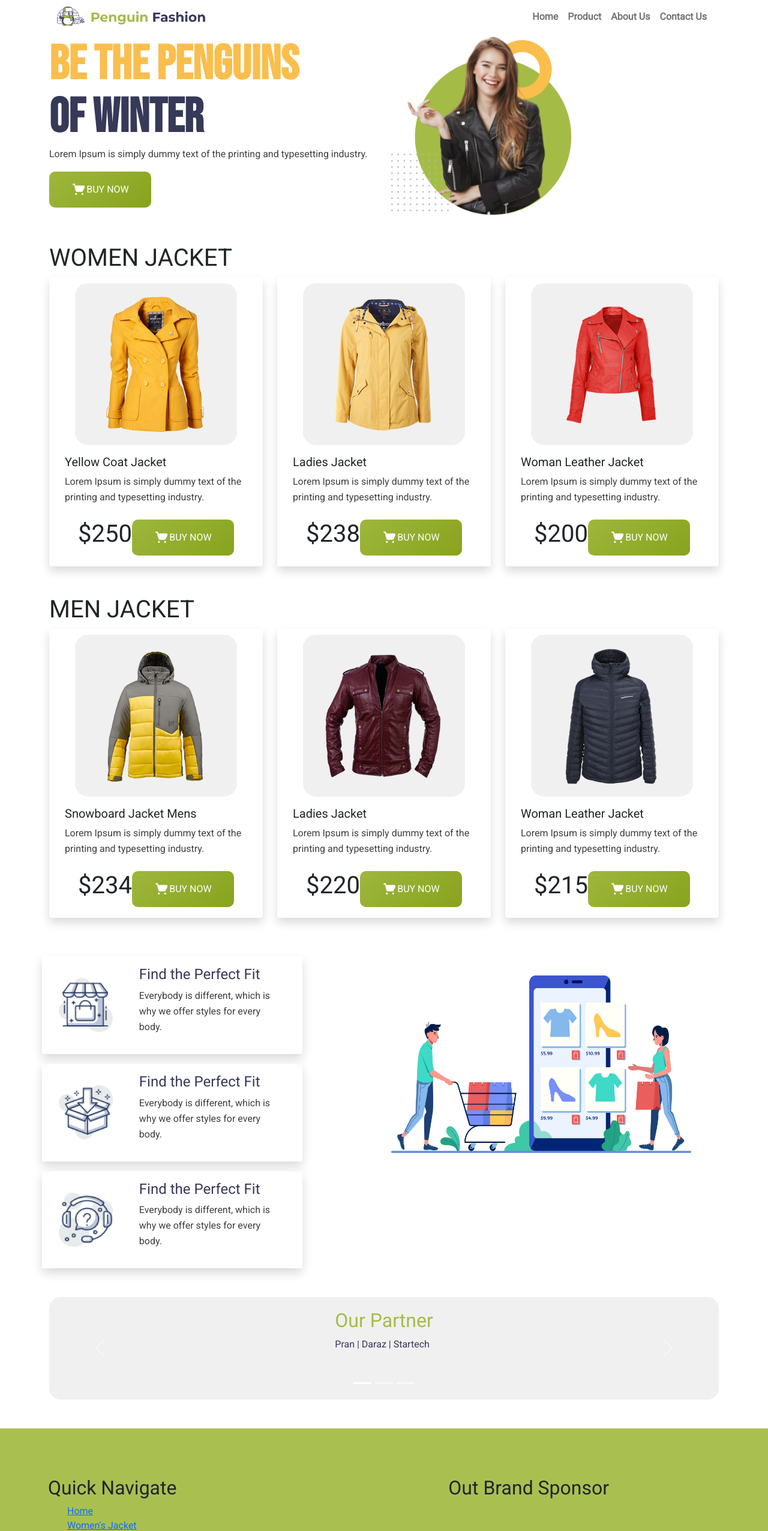
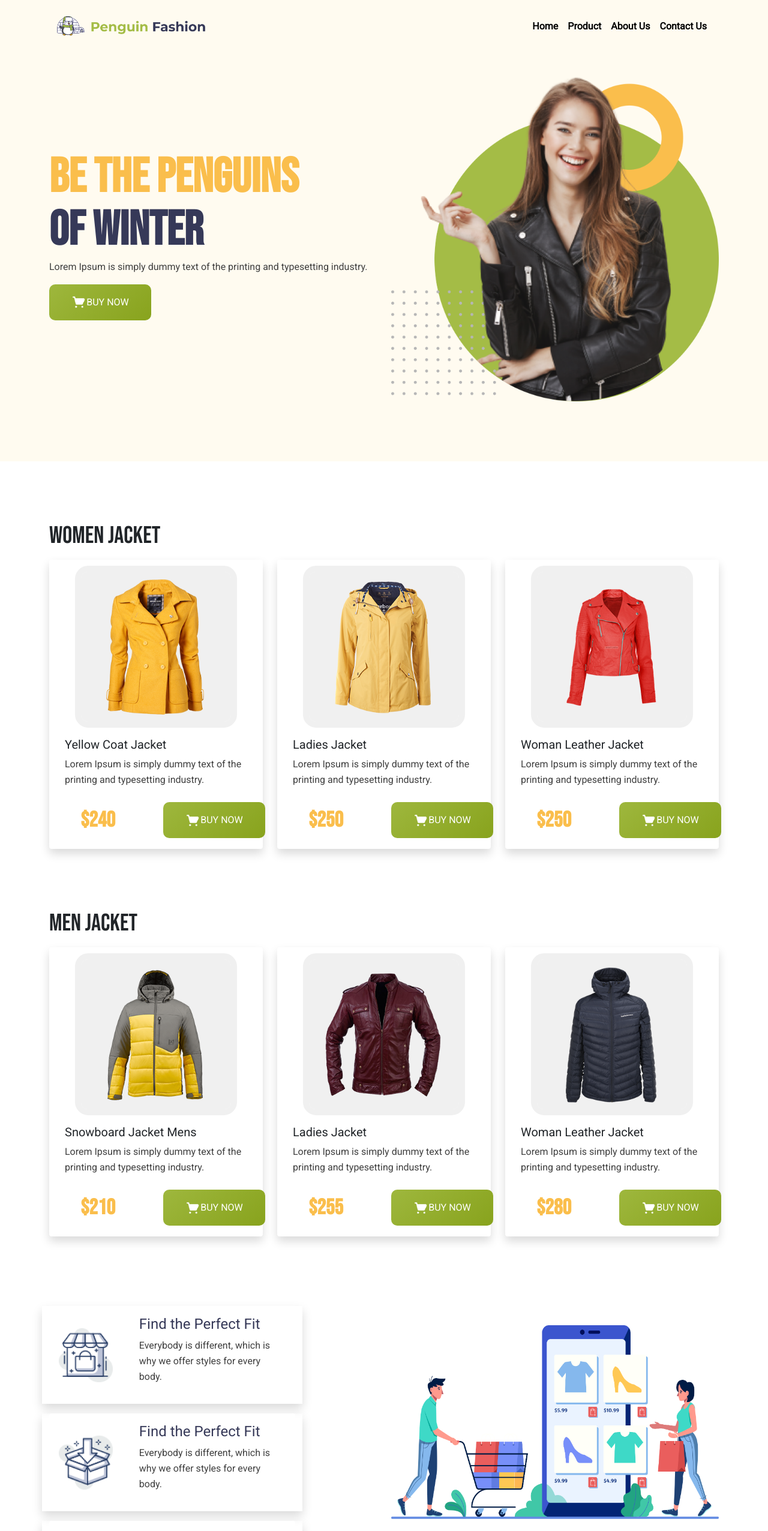
Before and after one commit to NaimMorshed/PH-Assignment-2, a plain HTML site: page index.html in a window 1280 px wide. Shown: the top 2552 px of the page at 60% size. Drawn offline with nearby package versions, Linux system fonts and the light colour scheme.

Commit message:
Project complete

```diff
--- a/index.html
+++ b/index.html
@@ -12,31 +12,37 @@
     <title>Penguin Fasion</title>
 </head>
 <body>
-    <header class="custom-container container">
-        <section class="nav-bar">       <!--NAV-BAR-->
-            <nav class="navbar navbar-expand-lg navbar-light">
+    <header>
+      <section class="container pt-3">
+
+          <section class="nav-bar" id="home">       <!--NAV-BAR-->
+            <nav class="navbar navbar-expand-lg">
               <div class="container-fluid">
                 <img src="Logo/logo.png" alt="Penguin Fasion" width="250px">
-                  <div class="collapse navbar-collapse d-flex justify-content-end" id="navbarNav">
-                    <ul class="navbar-nav custom-nav-ul">
+                <button class="navbar-toggler" type="button" data-bs-toggle="collapse" data-bs-target="#navbarNav" aria-controls="navbarNav" aria-expanded="false" aria-label="Toggle navigation">
+                  <span class="navbar-toggler-icon"></span>
+                </button>
+                <div class="collapse navbar-collapse justify-content-end" id="navbarNav">
+                  <ul class="navbar-nav">
                     <li class="nav-item">
-                        <a class="nav-link" href="#">Home</a>
+                      <a class="nav-link navigation-item" href="#">Home</a>
                     </li>
                     <li class="nav-item">
-                        <a class="nav-link" href="#">Product</a>
+                      <a class="nav-link navigation-item" href="#">Product</a>
                     </li>
                     <li class="nav-item">
-                        <a class="nav-link" href="#">About Us</a>
+                      <a class="nav-link navigation-item" href="#">About Us</a>
                     </li>
                     <li class="nav-item">
-                        <a class="nav-link" href="#">Contact Us</a>
+                      <a class="nav-link navigation-item" href="#">Contact Us</a>
                     </li>
                   </ul>
                 </div>
               </div>
             </nav>
           </section>
-        <section class="row d-flex justify-content-center align-items-center">  <!--MASK-->
+
+        <section class="row d-flex justify-content-center align-items-center pt-5 padding-bottom">  <!--MASK-->
             <div class="col-md-6">
                 <h1 class="bebas-neue color-yellow">BE THE PENGUINS</h1>
                 <h1 class="bebas-neue color-secondary">OF WINTER</h1>
@@ -44,13 +50,15 @@
                 <button type="button" class="d-flex justify-content-center align-items-center"><img src="Logo/cart.png" width="25px" alt=""> BUY NOW</button>
             </div>
             <div class="col-md-6">
-                <img src="images/avatar.png" alt="" width="300px">
+                <img class="img-fluid" src="images/avatar.png" alt="">
             </div>
         </section>
+        </section>
     </header>
+
     <main class="container">
-        <section class="mt-5">      <!--WOMENS JACKET-->
-            <h1>WOMEN JACKET</h1>
+        <section class="margin-top" id="women">      <!--WOMENS JACKET-->
+            <h1 class="mb-3">WOMEN JACKET</h1>
             <div class="row row-cols-1 row-cols-md-3 g-4">
                 <div class="col">
                   <div class="card custom-card shadow h-100 d-flex justify-content-center align-items-center">
@@ -59,9 +67,11 @@
                       <h5 class="card-title">Yellow Coat Jacket </h5>
                       <p class="card-text">Lorem Ipsum is simply dummy text of the printing and typesetting industry.</p>
                     </div>
-                    <footer class="card-footer custom-footer d-flex justify-content-between">
-                        <h1>$250</h1>
-                        <button type="button" class="d-flex justify-content-center align-items-center"><img src="Logo/cart.png" width="25px" alt=""> BUY NOW</button>
+                    <footer class="card-footer custom-footer">
+                        <div class="row">
+                          <div class="col-md-6 mt-auto"><h1 class="dollar">$240</h1></div>
+                          <div class="col-md-6"><button type="button" class="d-flex justify-content-center align-items-center"><img src="Logo/cart.png" width="25px" alt=""> BUY NOW</button></div>
+                        </div>
                     </footer>
                   </div>
                 </div>
@@ -72,10 +82,12 @@
                       <h5 class="card-title">Ladies Jacket </h5>
                       <p class="card-text">Lorem Ipsum is simply dummy text of the printing and typesetting industry.</p>
                     </div>
-                    <div class="card-footer custom-footer d-flex justify-content-between">
-                        <h1>$238</h1>
-                        <button type="button" class="d-flex justify-content-center align-items-center"><img src="Logo/cart.png" width="25px" alt=""> BUY NOW</button>
+                    <footer class="card-footer custom-footer">
+                      <div class="row">
+                        <div class="col-md-6 mt-auto"><h1 class="dollar">$250</h1></div>
+                        <div class="col-md-6"><button type="button" class="d-flex justify-content-center align-items-center"><img src="Logo/cart.png" width="25px" alt=""> BUY NOW</button></div>
                       </div>
+                  </footer>
                   </div>
                 </div>
                 <div class="col">
@@ -85,16 +97,18 @@
                       <h5 class="card-title">Woman Leather Jacket </h5>
                       <p class="card-text">Lorem Ipsum is simply dummy text of the printing and typesetting industry.</p>
                     </div>
-                    <div class="card-footer custom-footer d-flex justify-content-between">
-                        <h1>$200</h1>
-                        <button type="button" class="d-flex justify-content-center align-items-center"><img src="Logo/cart.png" width="25px" alt=""> BUY NOW</button>                    </div>
+                    <footer class="card-footer custom-footer">
+                      <div class="row">
+                        <div class="col-md-6 mt-auto"><h1 class="dollar">$250</h1></div>
+                        <div class="col-md-6"><button type="button" class="d-flex justify-content-center align-items-center"><img src="Logo/cart.png" width="25px" alt=""> BUY NOW</button></div>
                       </div>
+                  </footer>
                 </div>
               </div>
         </section>
 
-        <section class="mt-5">      <!--MENS JACKET-->
-            <h1>MEN JACKET</h1>
+        <section class="margin-top" id="men">      <!--MENS JACKET-->
+            <h1 class="mb-3">MEN JACKET</h1>
             <div class="row row-cols-1 row-cols-md-3 g-4">
                 <div class="col">
                   <div class="card custom-card shadow h-100 d-flex justify-content-center align-items-center">
@@ -103,9 +117,12 @@
                       <h5 class="card-title">Snowboard Jacket Mens</h5>
                       <p class="card-text">Lorem Ipsum is simply dummy text of the printing and typesetting industry.</p>
                     </div>
-                    <footer class="card-footer custom-footer d-flex justify-content-between">
-                        <h1>$234</h1>
-                        <button type="button" class="d-flex justify-content-center align-items-center"><img src="Logo/cart.png" width="25px" alt=""> BUY NOW</button>                    </footer>
+                    <footer class="card-footer custom-footer">
+                      <div class="row">
+                        <div class="col-md-6 mt-auto"><h1 class="dollar">$210</h1></div>
+                        <div class="col-md-6"><button type="button" class="d-flex justify-content-center align-items-center"><img src="Logo/cart.png" width="25px" alt=""> BUY NOW</button></div>
+                      </div>
+                  </footer>
                   </div>
                 </div>
                 <div class="col">
@@ -115,9 +132,12 @@
                       <h5 class="card-title">Ladies Jacket </h5>
                       <p class="card-text">Lorem Ipsum is simply dummy text of the printing and typesetting industry.</p>
                     </div>
-                    <div class="card-footer custom-footer d-flex justify-content-between">
-                        <h1>$220</h1>
-                        <button type="button" class="d-flex justify-content-center align-items-center"><img src="Logo/cart.png" width="25px" alt=""> BUY NOW</button>                    </div>
+                    <footer class="card-footer custom-footer">
+                      <div class="row">
+                        <div class="col-md-6 mt-auto"><h1 class="dollar">$255</h1></div>
+                        <div class="col-md-6"><button type="button" class="d-flex justify-content-center align-items-center"><img src="Logo/cart.png" width="25px" alt=""> BUY NOW</button></div>
+                      </div>
+                  </footer>
                   </div>
                 </div>
                 <div class="col">
@@ -127,17 +147,20 @@
                       <h5 class="card-title">Woman Leather Jacket </h5>
                       <p class="card-text">Lorem Ipsum is simply dummy text of the printing and typesetting industry.</p>
                     </div>
-                    <div class="card-footer custom-footer d-flex justify-content-between">
-                        <h1>$215</h1>
-                        <button type="button" class="d-flex justify-content-center align-items-center"><img src="Logo/cart.png" width="25px" alt=""> BUY NOW</button>                    </div>
+                    <footer class="card-footer custom-footer">
+                      <div class="row">
+                        <div class="col-md-6 mt-auto"><h1 class="dollar">$280</h1></div>
+                        <div class="col-md-6"><button type="button" class="d-flex justify-content-center align-items-center"><img src="Logo/cart.png" width="25px" alt=""> BUY NOW</button></div>
+                      </div>
+                  </footer>
                   </div>
                 </div>
               </div>
         </section>
 
-        <section class="row mt-5">      <!--BIG-PIC-->
+        <section class="row margin-top" id="grocery">      <!--BIG-PIC-->
             <div class="col-md-6 mt-3">
-                <div class="card w-75" style="border: none; border-radius: 25px;">
+                <div class="card w-75 big-pic-card" style="border: none; border-radius: 25px;">
                     <div class="row p-3 d-flex justify-content-center align-items-center shadow">
                         <div class="col-md-4">
                             <img src="Logo/house.png" alt="" width="90px" height="90px">
@@ -149,7 +172,7 @@
                     </div>
                 </div>
 
-                <div class="card w-75 mt-3" style="border: none;">
+                <div class="card w-75 mt-3 big-pic-card" style="border: none;">
                     <div class="row p-3 d-flex justify-content-center align-items-center shadow">
                         <div class="col-md-4">
                             <img src="Logo/box.png" alt="" width="90px" height="90px">
@@ -161,7 +184,7 @@
                     </div>
                 </div>
 
-                <div class="card w-75 mt-3" style="border: none;">
+                <div class="card w-75 mt-3 big-pic-card" style="border: none;">
                     <div class="row p-3 d-flex justify-content-center align-items-center shadow">
                         <div class="col-md-4">
                             <img src="Logo/contact.png" alt="" width="90px" height="90px">
@@ -174,11 +197,11 @@
                 </div>
             </div>
             <div class="col-md-6 mt-5">
-                <img src="Logo/big-pic.png" alt="" style="max-width: 500px;">
+                <img class="img-fluid" src="Logo/big-pic.png" alt="">
             </div>
         </section>
 
-        <section class="mt-5">      <!--CAROUSEL-->
+        <section class="margin-top">      <!--CAROUSEL-->
           <div id="carouselExampleIndicators" class="carousel slide" data-bs-ride="carousel">
             <ol class="carousel-indicators">
               <li data-bs-target="#carouselExampleIndicators" data-bs-slide-to="0" class="active"></li>
@@ -186,22 +209,31 @@
               <li data-bs-target="#carouselExampleIndicators" data-bs-slide-to="2"></li>
             </ol>
             <div class="carousel-inner">
-                  <div class="carousel-item active d-flex justify-content-center align-items-center custom-carousel">
-                    <div class="column">
-                        <div class="row-md-2"><h2 class="color-primary">Join Our Facebook Group</h2></div>
-                        <div class="row-md-2"><a class="color-secondary" href="" style="text-decoration: none;">CLICK HERE</a></div>
+              <div class="carousel-item active">
+                <div class="custom-carousel flex-column">
+                  <h1>Join Us</h1>
+                    <ul>
+                      <li><a href="https://www.facebook.com/groups/completewebdevelopment3" target="_blank"><img src="Logo/facebook.png" alt=""></a></li>
+                      <li><a href="https://www.linkedin.com/in/jhankar/" target="_blank"><img src="Logo/linkedin.png" alt=""></a></li>
+                      <li><a href="https://www.instagram.com/jhankarmahbub/" target="_blank"><img src="Logo/instagram.png" alt=""></a></li>
+                    </ul>
                 </div>
               </div>
-                  <div class="carousel-item active d-flex justify-content-center align-items-center custom-carousel">
-                    <div class="column">
-                        <div class="row-md-2"><h2>Visit Our Showroom</h2></div>
-                        <div class="row-md-2"><a href="">Mohakhali, Dhaka</a></div>
+              <div class="carousel-item">
+                <div class="custom-carousel-2 flex-column">
+                  <h1>Contact Us</h1>
+                  <ul>
+                    <p><img src="Logo/phone.png" alt="">+8801320976430</p>
+                    <p><img src="Logo/pin.png" alt="">Official: programming.hero1@gmail.com</p>
+                  </ul>
                 </div>
               </div>
-                  <div class="carousel-item active d-flex justify-content-center align-items-center custom-carousel">
-                    <div class="column">
-                        <div class="row-md-2 color-primary"><h2>Our Partner</h2></div>
-                        <div class="row-md-2"><a href="" class="color-secondary" style="text-decoration: none;">Pran | Daraz | Startech</a></div>
+              <div class="carousel-item">
+                <div class="custom-carousel flex-column">
+                  <h1>Visit our showroom</h1>
+                  <ul>
+                    <p><img src="Logo/pin.png" alt="">152/1 Mohakhali WirelessGate, Dhaka 1212</p>
+                  </ul>
                 </div>
               </div>
             </div>
@@ -215,28 +247,59 @@
             </a>
           </div>
         </section>
+
     </main>
 
-    <footer class="mt-5 foot">
+    <footer class="margin-top foot">    <!--FOOTER-->
         <div class="row">
-            <div class="col-md-7">
-                <h2>Quick Navigate</h2>
-                <ul>
-                    <li><a href="">Home</a></li>
-                    <li><a href="">Women's Jacket</a></li>
-                    <li><a href="">Mens's Jacket</a></li>
-                    <li><a href="">End</a></li>
+            <div class="col-md-4 d-flex justify-content-center align-items-center border-right">
+              <div>
+                <h2 class="quick-navigate-header">Quick Navigate</h2>
+                <ul class="footer-nav">
+                  <li><a href="#home">Home</a></li>
+                  <li><a href="#women">Women's Jacket</a></li>
+                  <li><a href="#men">Mens's Jacket</a></li>
+                  <li><a href="#grocery">Grocery</a></li>
+                  <li><a href="#end">Partner</a></li>
                 </ul>
               </div>
-            <div class="col-md-4">
-                <h2>Out Brand Sponsor</h2>
+            </div>
 
+            <div class="col-md-4 d-flex justify-content-center align-items-center border-right" id="end">
+              <div>
+                <h2 class="quick-navigate-header">Our Brand Sponsor</h2>
+                <ul class="brand custom-grid">
+                  <li><a href="https://www.amazon.com" target="_blank"><img src="Logo/amazon.png" alt="" width="100px"></a></li>
+                  <li><a href="https://www.flipkart.com" target="_blank"><img src="Logo/flipkart.png" alt="" width="100px"></a></li>
+                  <li><a href="https://www.alibaba.com" target="_blank"><img src="Logo/alibaba.png" alt="" width="80px"></a></li>
+                  <li><a href="https://www.unilever.com" target="_blank"><img src="Logo/unilever.png" alt="" width="60px"></a></li>
+                  <li><a href="https://www.nivea.com" target="_blank"><img src="Logo/nivea.png" alt="" width="80px"></a></li>
+                  <li><a href="https://www.ebay.com" target="_blank"><img src="Logo/ebay.png" alt="" width="80px"></a></li>
+                </ul>
               </div>
+            </div>
+
+
+            <div class="col-md-4 d-flex justify-content-center align-items-center">
+              <div class="margin-left">
+                <h2 class="quick-navigate-header">Help</h2>
+                <ul class="footer-nav">
+                  <li><a href="#home">Payment</a></li>
+                  <li><a href="#women">Cancellation & Return</a></li>
+                  <li><a href="#men">Terms & Condition</a></li>
+                  <li><a href="#grocery">About Penguin Fasion</a></li>
+                  <li><a href="#end">Privacy policy</a></li>
+                </ul>
+              </div>
+            </div>
+
+
         </div>
     </footer>
 
 
 
+    <p class="copyright"><a href="#">Privacy Policy</a> &nbsp;&nbsp;|&nbsp;&nbsp; <a href="#">Sitemap</a> &nbsp;&nbsp;|&nbsp;&nbsp; &#169; 2021 Penguin Fasion by Naim</p>
     <script src="https://cdn.jsdelivr.net/npm/bootstrap@5.0.0-beta1/dist/js/bootstrap.bundle.min.js" integrity="sha384-ygbV9kiqUc6oa4msXn9868pTtWMgiQaeYH7/t7LECLbyPA2x65Kgf80OJFdroafW" crossorigin="anonymous"></script>
 </body>
 </html>
--- a/style.css
+++ b/style.css
@@ -7,6 +7,24 @@ p{
     color: #3E3E3E;
     ;
 }
+header{
+    background-color: #FFFBF0;
+}
+h1{
+    font-family: 'Bebas Neue', cursive;
+}
+.dollar{
+    font-weight: 900;
+    font-style: normal;
+    font-size: 36px;
+    color: #FABE4C;
+}
+.margin-top{
+    margin-top: 100px;
+}
+.padding-bottom{
+    padding-bottom: 100px;
+}
 button{
     width: 170px;
     height: 60px;
@@ -14,9 +32,6 @@ button{
     border: 0;
     border-radius: 10px;
     color: white;
-}
-.custom-container{
-    background-image: url();
 }
 .bebas-neue{
     font-family: 'Bebas Neue', cursive;
@@ -33,13 +48,14 @@ button{
     border-radius: 22px;
     width: 270px;
     height: 270px;
+    transition: transform 0.1s ease-in-out 0s;
+}
+.women-jacket-img:hover{
+    transform: scale(1.1);
 }
 .custom-card{
     border: 0;
     padding: 10px;
-}
-.buy-btn{
-
 }
 .card-footer{
     background-color: white;
@@ -50,14 +66,71 @@ button{
     border: 0;
     border-radius: 20px;
     padding: 20px;
-    padding-bottom: 80px;
+    padding-bottom: 50px;
+    display: flex;
+    justify-content: center;
+    align-items: center;
+    box-sizing: border-box;
+}
+.custom-carousel-2{
+    background-color: #f0f0f0;
+    border: 0;
+    border-radius: 20px;
+    padding: 20px;
+    padding-bottom: 8px;
+    display: flex;
+    justify-content: center;
+    align-items: center;
+    box-sizing: border-box;
 }
 .foot{
     background-color: #A9C051;
     padding: 80px;
 }
-ul>li{
-    list-style: none;
+.footer-nav li{
+    list-style-type: none;
+    padding: 8px 0;
+    font-size: 18px;
+}
+.footer-nav li a{
+    color: black;
+    text-decoration: none;
+    transition: padding 0.3s ease-in-out 0s;
+}
+.footer-nav li a:hover{
+    font-weight: bolder;
+    border: 1px solid black;
+    border-radius: 5px;
+    padding: 0 10px;
+}
+.quick-navigate-header{
+    border: 2px solid black;
+    width: 350px;
+    display: flex;
+    justify-content: center;
+    align-items: center;
+    transition: background-color,color 0.6s ease-in-out 0s;
+}
+.quick-navigate-header:hover{
+    background-color: black;
+    border-radius: 5px;
+    color: white;
+    cursor:context-menu;
+    padding: 0 10px;
+}
+.brand li{
+    list-style-type: none;
+    padding: 15px;
+}
+.brand li img{
+    transition: transform 0.5s ease-in-out 0s;
+}
+.brand li img:hover{
+    transform: scale(1.5);
+}
+.custom-grid{
+    display: grid;
+    grid-template-columns: 160px 160px;
 }
 .color-primary{
     color: #A4BC46;
@@ -68,3 +141,56 @@ ul>li{
 .color-yellow{
     color: #FABE4C;
 }
+.copyright{
+    display:flex;
+    justify-content: center;
+    background-color: #A9C051;
+}
+.copyright a{
+    color: black;
+    text-decoration: none;
+}
+.custom-carousel ul li{
+    list-style-type: none;
+    display: inline-block;
+}
+.custom-carousel ul li img{
+    position: relative;
+    right: 10px;
+    padding: 5px 15px;
+    box-sizing: border-box;
+    transition: transform 0.3s ease-in-out 0s;
+}
+.custom-carousel ul li img:hover{
+    transform: scale(1.5);
+}
+.custom-carousel ul p{
+    font-weight: bold;
+    transition: transform 0.3s ease-in-out 0s;
+}
+.custom-carousel-2 ul p{
+    font-weight: bold;
+    transition: transform 0.3s ease-in-out 0s;
+}
+.custom-carousel ul p:hover{
+    transform: scale(1.3);
+    cursor: pointer;
+}
+.custom-carousel-2 ul p:hover{
+    transform: scale(1.3);
+    cursor: pointer;
+}
+.border-right{
+    border-right: 1px solid gray;
+}
+.navigation-item{
+    color: black;
+    font-weight: bold;
+}
+.big-pic-card{
+    transition: transform 0.2s ease-in-out 0s;
+}
+.big-pic-card:hover{
+    transform: scale(1.1);
+    cursor: pointer;
+}
```
Also changed, not shown: Logo/alibaba.png (added), Logo/amazon.png (added), Logo/ebay.png (added), Logo/email.png (added), Logo/facebook.png (added), Logo/flipkart.png (added), Logo/instagram.png (added), Logo/linkedin.png (added), Logo/nivea.png (added), Logo/phone.png (added), Logo/pin.png (added), Logo/unilever.png (added). Lines whose indentation alone changed are shown as unchanged.
